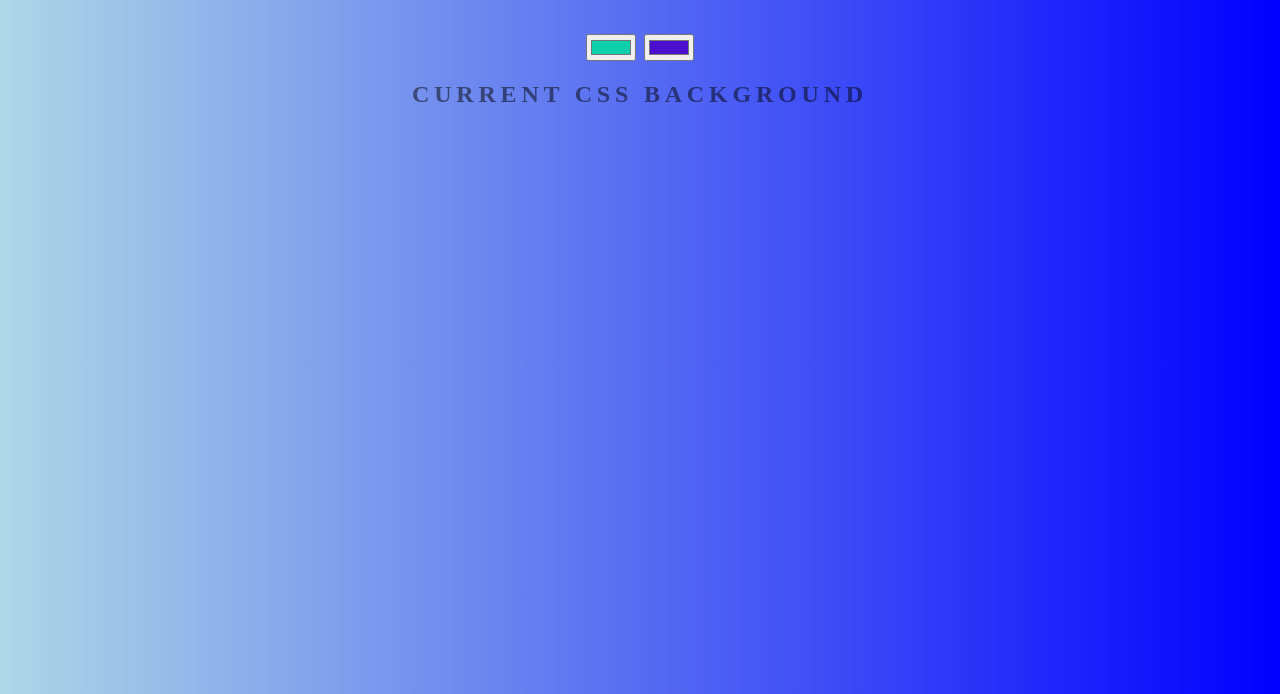
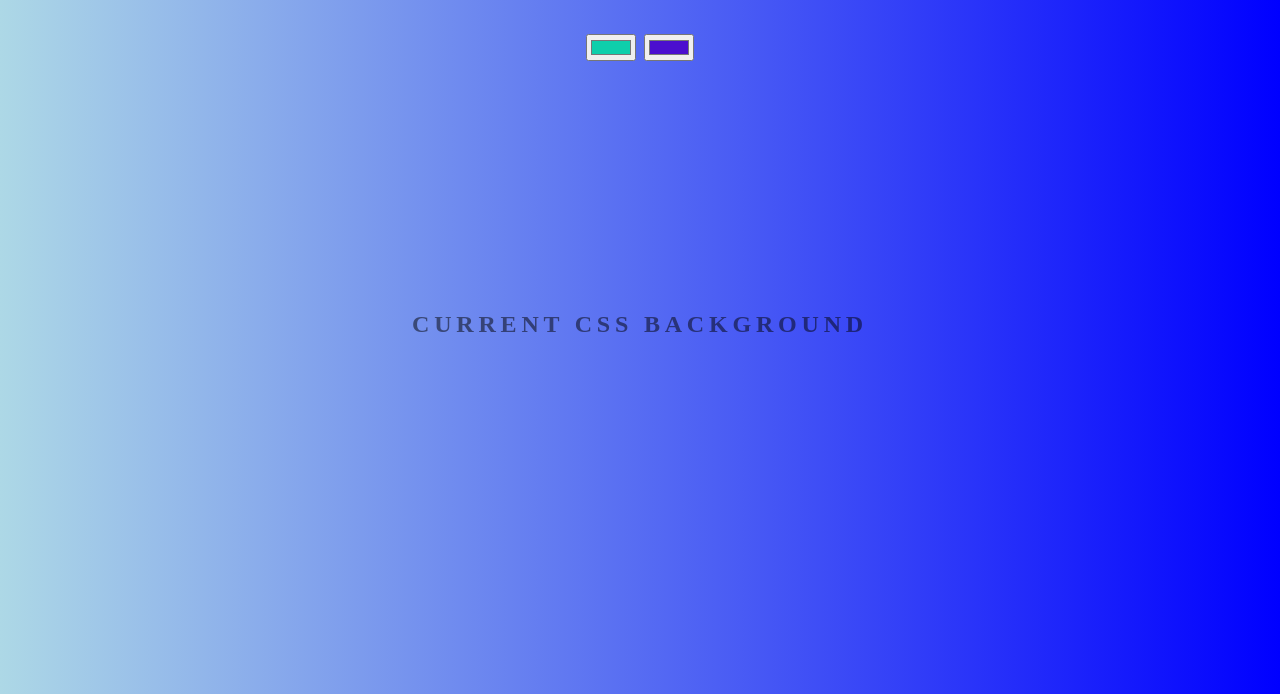
Before and after one commit to dharanisakthi/Background-Generator, a plain HTML site: page index.html in a window 1280 px wide. Shown: the part 106-800 px from the top of the page. Drawn offline with Linux system fonts and the light colour scheme.

Commit message:
Update style.css

```diff
--- a/style.css
+++ b/style.css
@@ -15,6 +15,10 @@ h1{
 	letter-spacing: .3em;
     width: 100%;
 }
+h2{
+	margin-top: 250px;
+	margin-bottom: 40px;
+}
 h3{
 	font:900 1em 'Raleway',sans-serif;
 	color: rgba(0,0,0,.5);
```
